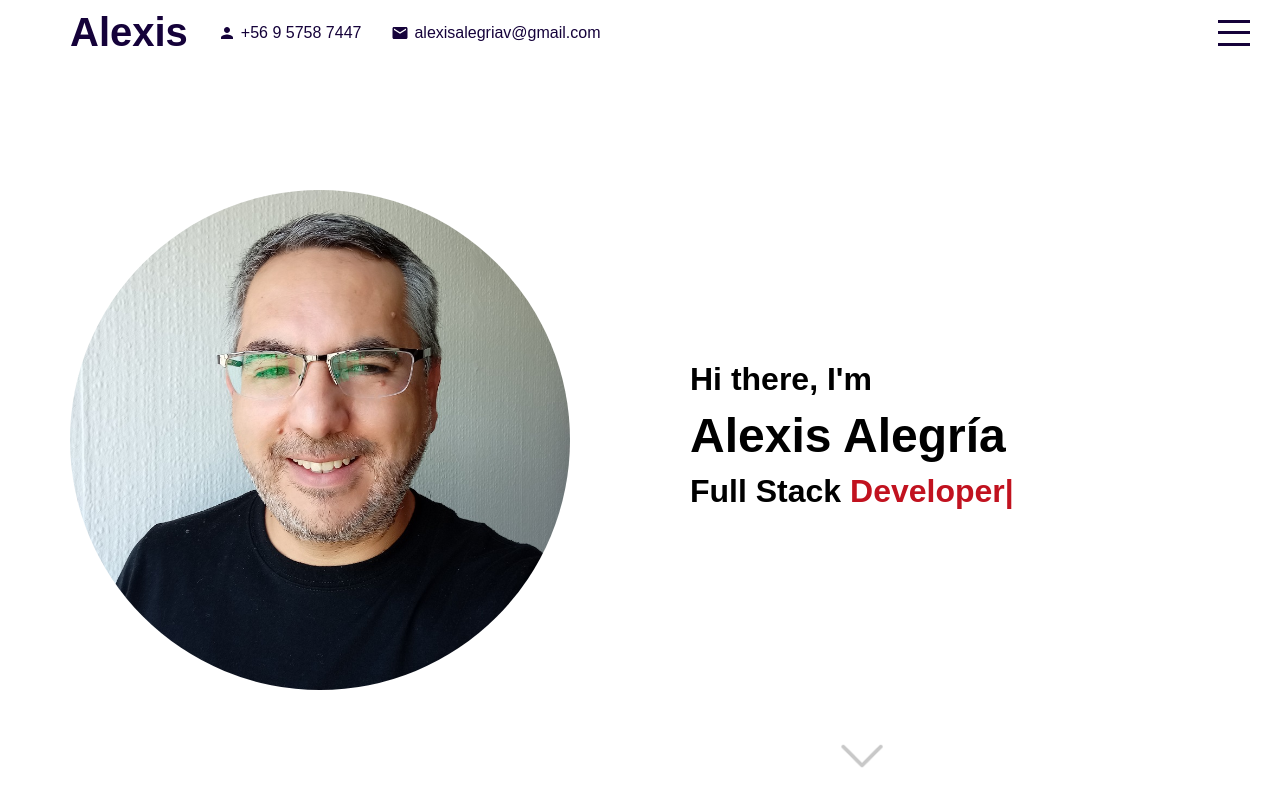
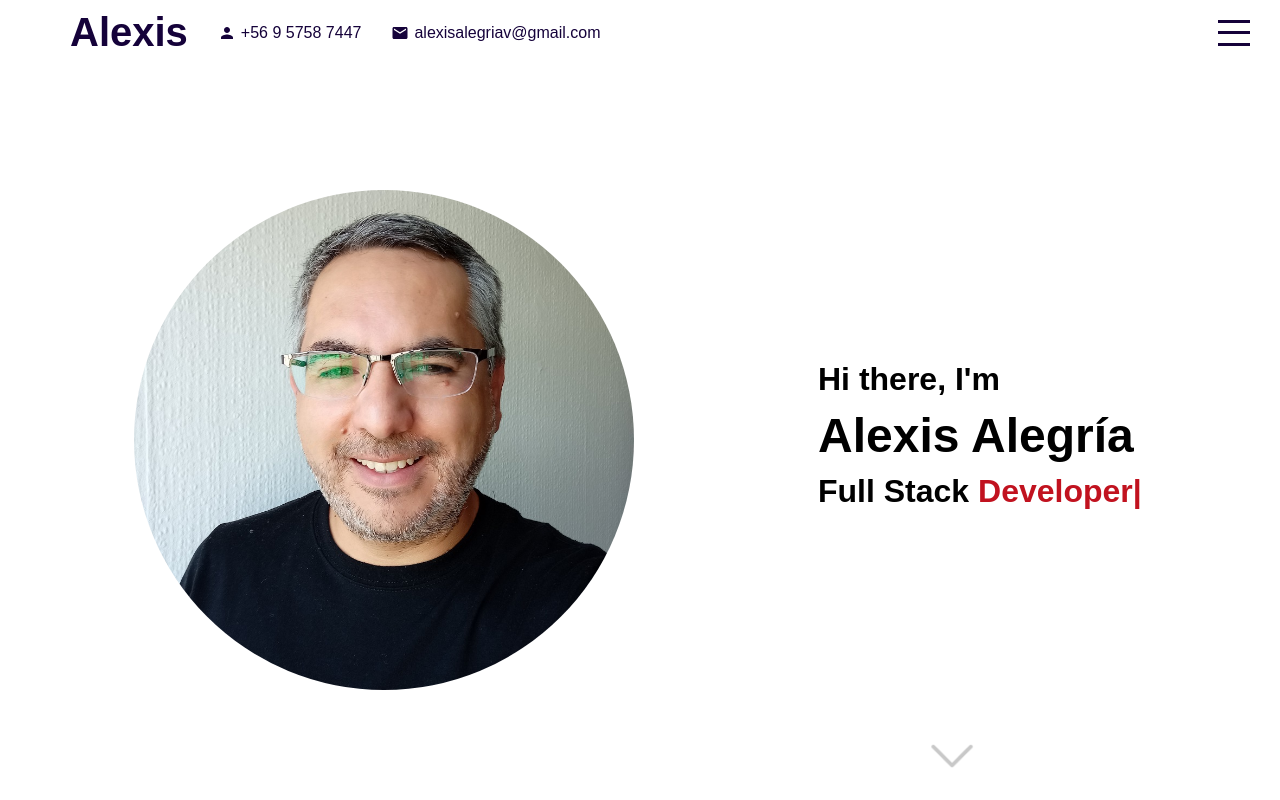
Before and after one commit to AlexisAlegria/react-portfolio, a React (Create React App) app: page / in a window 1280 px wide. Built offline with nearby package versions, Linux system fonts and the light colour scheme.

Commit message:
first commit

```diff
--- a/src/components/intro/intro.scss
+++ b/src/components/intro/intro.scss
@@ -10,12 +10,12 @@
     }
 
     .left {
-        flex: 0.5;
+        flex: 0.6;
         overflow: hidden;
         margin: auto;
 
         @include mobile{
-            width: 290px;
+            width: 320px;
 
         }
 
@@ -33,15 +33,15 @@
                 border-radius: 50%;
 
                 @include mobile{
-                    width: 285px;
-                    height: 285px;
+                    width: 320px;
+                    height: 320px;
                 }
             }
         }
 
     }
     .right {
-        flex: 0.5;
+        flex: 0.4;
         position: relative;
 
         .wrapper {
@@ -56,7 +56,7 @@
             @include mobile {
 
                 justify-content:start;
-                width: 260px;
+                width: 320px;
                 padding-left: 0px;
             }
 
@@ -64,7 +64,7 @@
                 font-size: 3em;
                 margin: 10px 0;
                 @include mobile {
-                    font-size: 2em;
+                    font-size: 3em;
                     margin: 4px 0;
                 }
             }
@@ -72,14 +72,14 @@
                 font-size: 2em;
                 @include mobile {
                     font-size: 1.5em;
-                    margin: 50px 0 4px 0;
+                    margin: 0px 0 4px 0;
                 }
             }
             h3{
                 font-size: 2em;
                 @include mobile {
                     font-size: 1.5em;
-                    margin: 4px 0;
+                    margin: 8px 0;
                 }
             }
             span {
--- a/src/components/topbar/topbar.scss
+++ b/src/components/topbar/topbar.scss
@@ -32,6 +32,10 @@
         display: flex;
         align-items: center;
         margin-left: 30px;
+
+        @include mobile{
+
+        }
 
         .icon {
           font-size: 18px;
```
